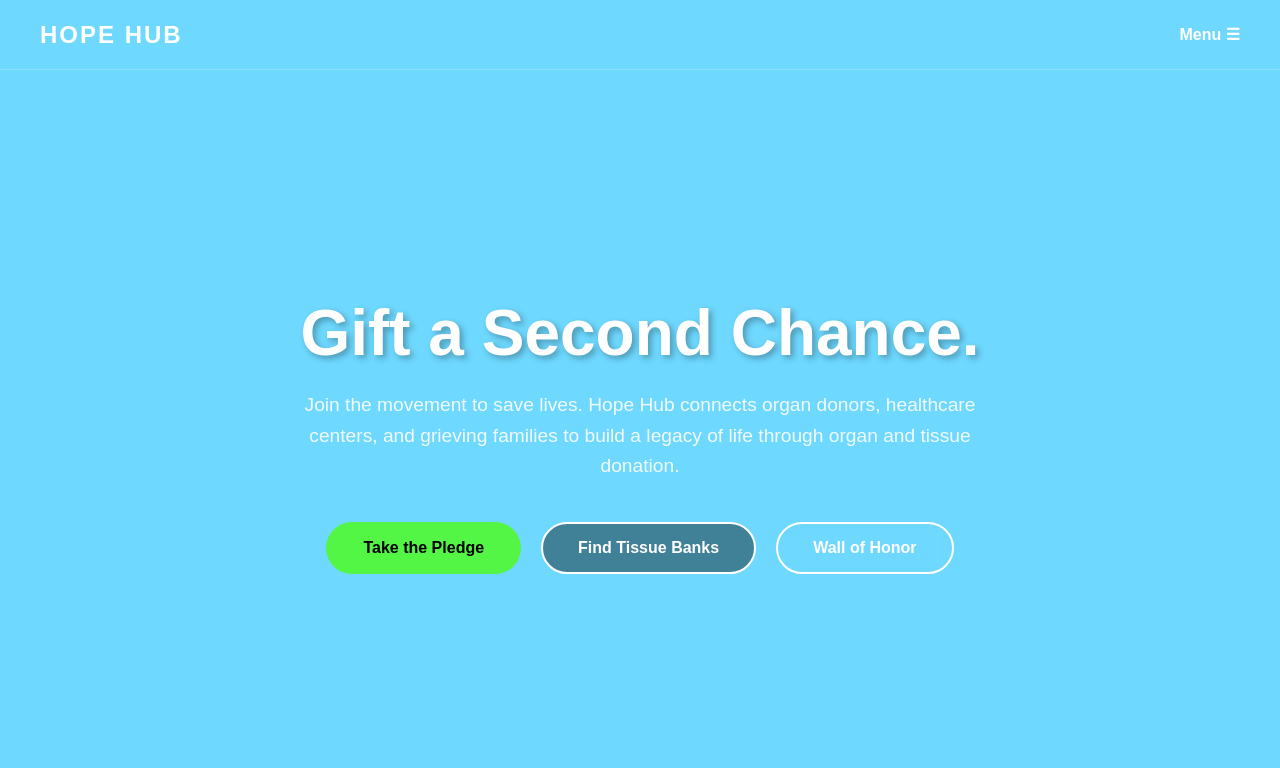
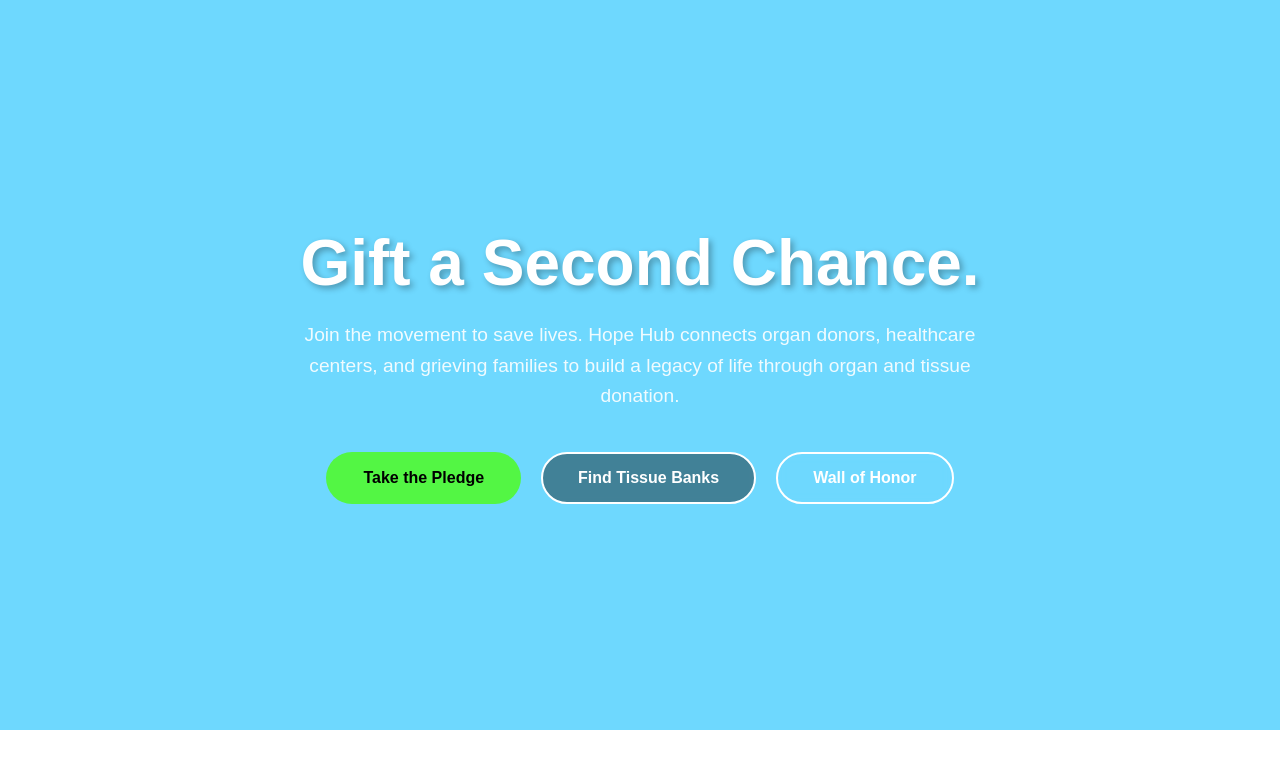
Before and after one commit to ghost-hunter742/HopeHub, a plain HTML site: page core/html_files/dashboard.html in a window 1280 px wide. Drawn offline with Linux system fonts and the light colour scheme.

Commit message:
Update dashboard.html

```diff
--- a/core/html_files/dashboard.html
+++ b/core/html_files/dashboard.html
@@ -158,11 +158,6 @@
 </head>
 <body>
 
-<header class="header">
-    <div class="logo">HOPE HUB</div>
-    <div style="color: white; font-weight: bold;">Menu ☰</div>
-</header>
-
 <section class="hero">
     <h1>Gift a Second Chance.</h1>
     <p>Join the movement to save lives. Hope Hub connects organ donors, healthcare centers, and grieving families to build a legacy of life through organ and tissue donation.</p>
@@ -200,4 +195,5 @@
 </footer>
 
 </body>
+
 </html>
```
